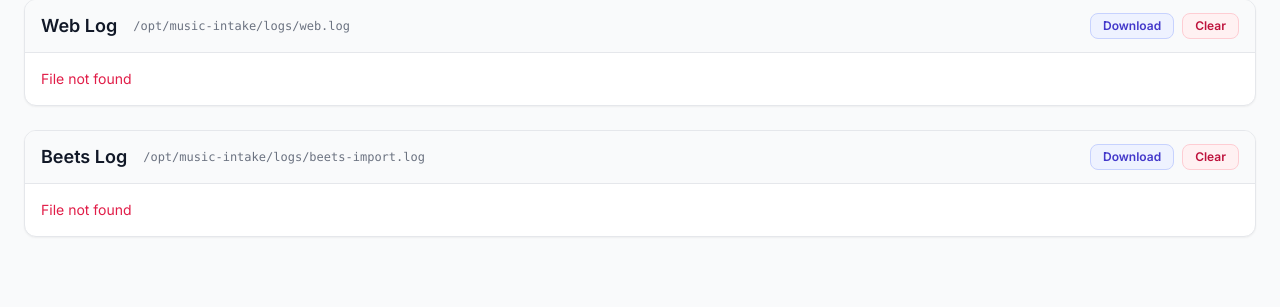
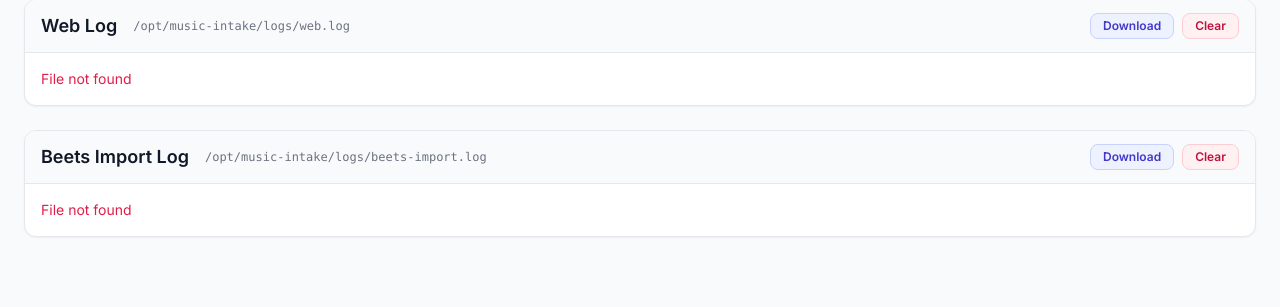
Before and after one commit to Psych0meter/music_intake_server, a Flask app: page /logs in a window 1280 px wide. Shown: the part 248-555 px from the top of the page. Run offline with Flask 3, Linux system fonts and the light colour scheme; parts of the project's set-up code (start-up, migrations or seed data) failed here and were passed over; some libraries are stand-ins or nearby versions.

Commit message:
Fix "Failed to clear beets log" (Clear/Download 404 for beets log only)
view_logs() built its {name: path} dict with the key 'beets' (used for
both the page's per-log heading and the name passed by the Clear/
Download buttons to /api/clear-log/<name> and /api/download-log/<name>),
but KNOWN_LOG_NAMES - the allowlist those two routes check - only
contains 'beets-import', matching the actual beets-import.log filename
and what /api/clear-logs (plural, "Clear All") already used correctly.
So clicking Clear (or Download) on the beets log specifically always
hit the "unknown log" 404 branch and surfaced as the reported "Failed
to clear beets log" alert - recognize/web worked because their dict key
happens to equal their filename stem.

Changed the dict key to 'beets-import' so it matches everywhere.
Updated the log-header template (name|capitalize -> name with hyphens
replaced by spaces, title-cased) so it still renders "Beets Import Log"
rather than "Beets-import Log".

Verified by rendering app/templates/logs.html through a real Flask/
Jinja instance with all three log names: confirmed clearLog()/
downloadLog() are now invoked with 'beets-import' (matching
KNOWN_LOG_NAMES) and the heading reads "Beets Import Log".

```diff
--- a/app/server.py
+++ b/app/server.py
@@ -405,10 +405,15 @@
 @app.route("/logs")
 def view_logs():
     log_dir = Path("/opt/music-intake/logs")
+    # Keys here double as the `name` passed to /api/clear-log/<name> and
+    # /api/download-log/<name> (see logs.html) - they must match
+    # KNOWN_LOG_NAMES below and the actual "<name>.log" filename. This
+    # used to be 'beets' here vs 'beets-import' everywhere else, so
+    # Clear/Download always 404'd ("unknown log") for the beets log only.
     log_files = {
         'recognize': log_dir / 'recognize.log',
         'web': log_dir / 'web.log',
-        'beets': log_dir / 'beets-import.log'
+        'beets-import': log_dir / 'beets-import.log'
     }
 
     logs = {}
--- a/app/templates/logs.html
+++ b/app/templates/logs.html
@@ -79,7 +79,7 @@
       <div class="bg-white border border-gray-200 rounded-xl shadow-sm overflow-hidden">
         <div class="bg-gray-50 px-4 py-3 border-b border-gray-200 flex items-center justify-between">
           <div class="flex items-center gap-4">
-            <h2 class="text-lg font-semibold text-gray-900">{{ name|capitalize }} Log</h2>
+            <h2 class="text-lg font-semibold text-gray-900">{{ name.replace('-', ' ')|title }} Log</h2>
             <span class="text-xs text-gray-500 font-mono">{{ log.path }}</span>
           </div>
           <div class="flex items-center gap-2">
```
